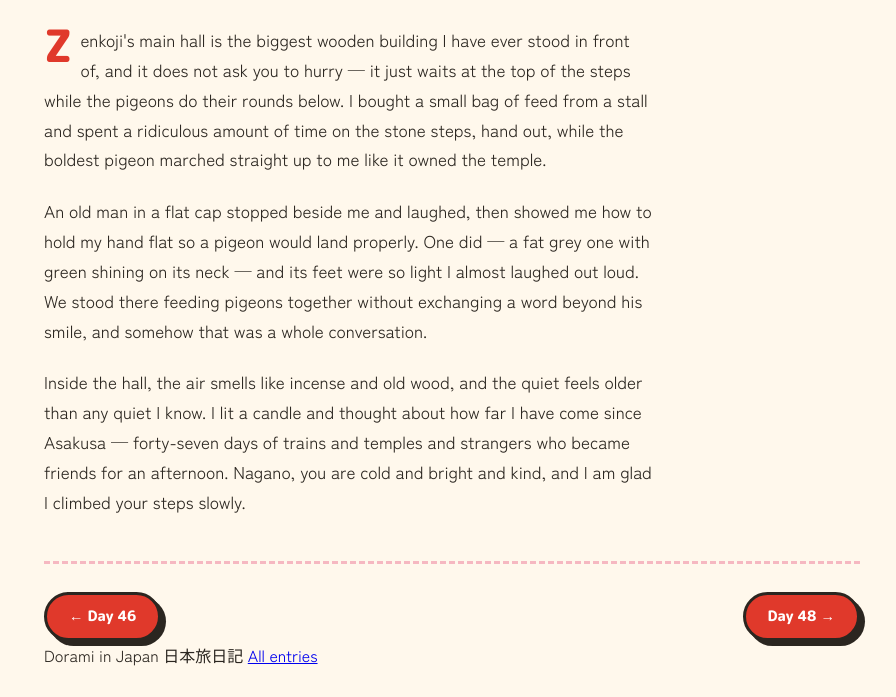
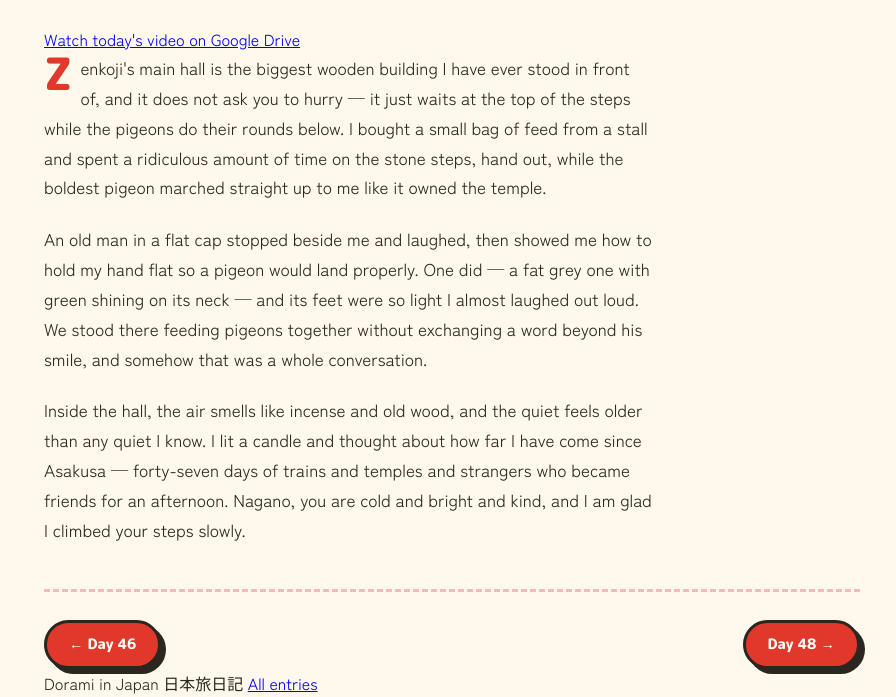
Before and after one commit to neo475269/dorami-in-japan, a plain HTML site: page posts/day-47-nagano-zenkoji.html in a window 1280 px wide. Shown: the part 1893-2590 px from the top of the page, without its empty margins (188-1084 px from the left). Before the commit the page ends 2562 px from the top, so only its background shows below. Drawn offline with Linux system fonts and the light colour scheme.

Commit message:
Day 47: add video link (Zenkoji)

```diff
--- a/posts/day-47-nagano-zenkoji.html
+++ b/posts/day-47-nagano-zenkoji.html
@@ -34,6 +34,8 @@
     <figcaption class="polaroid-cap">善光寺 · pigeons on the temple steps</figcaption>
   </figure>
 
+  <p class="video-link"><a href="https://drive.google.com/file/d/1J-wYVElShmx98IUlJZlyd-ifUVC0jhgX/view?usp=drivesdk" target="_blank" rel="noopener">Watch today's video on Google Drive</a></p>
+
   <div class="prose">
     <p>Zenkoji's main hall is the biggest wooden building I have ever stood in front of, and it does not ask you to hurry — it just waits at the top of the steps while the pigeons do their rounds below. I bought a small bag of feed from a stall and spent a ridiculous amount of time on the stone steps, hand out, while the boldest pigeon marched straight up to me like it owned the temple.</p>
     <p>An old man in a flat cap stopped beside me and laughed, then showed me how to hold my hand flat so a pigeon would land properly. One did — a fat grey one with green shining on its neck — and its feet were so light I almost laughed out loud. We stood there feeding pigeons together without exchanging a word beyond his smile, and somehow that was a whole conversation.</p>
```
